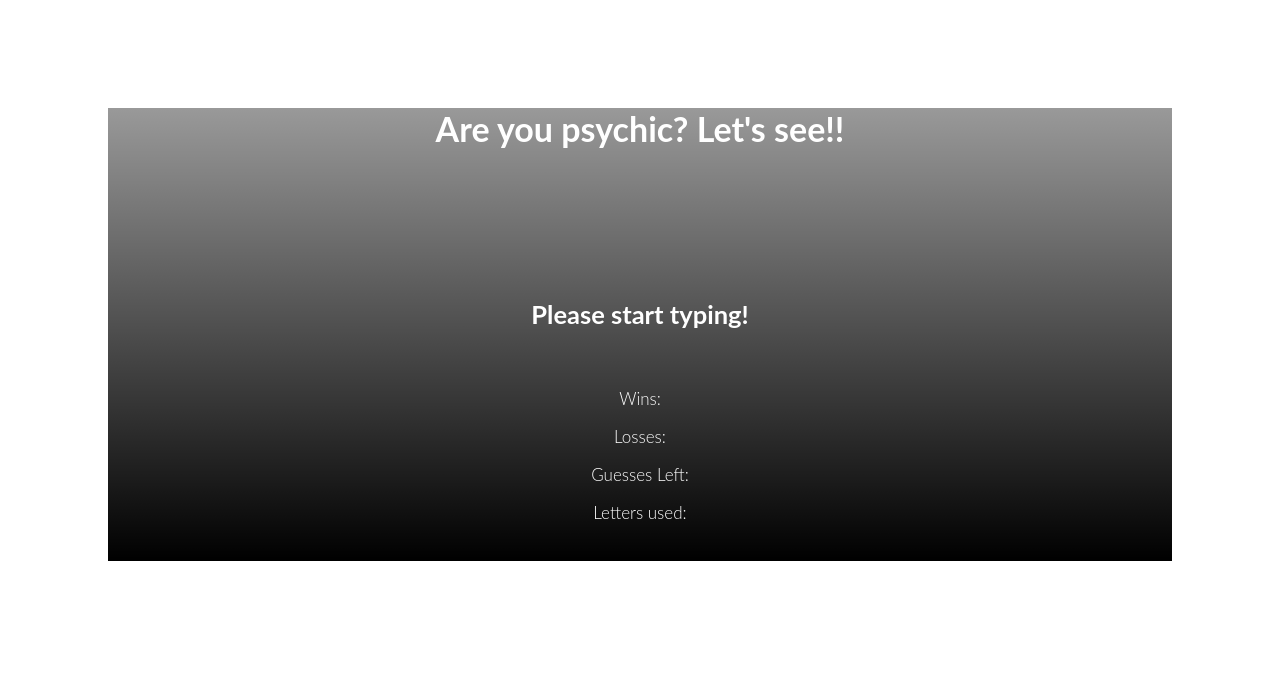
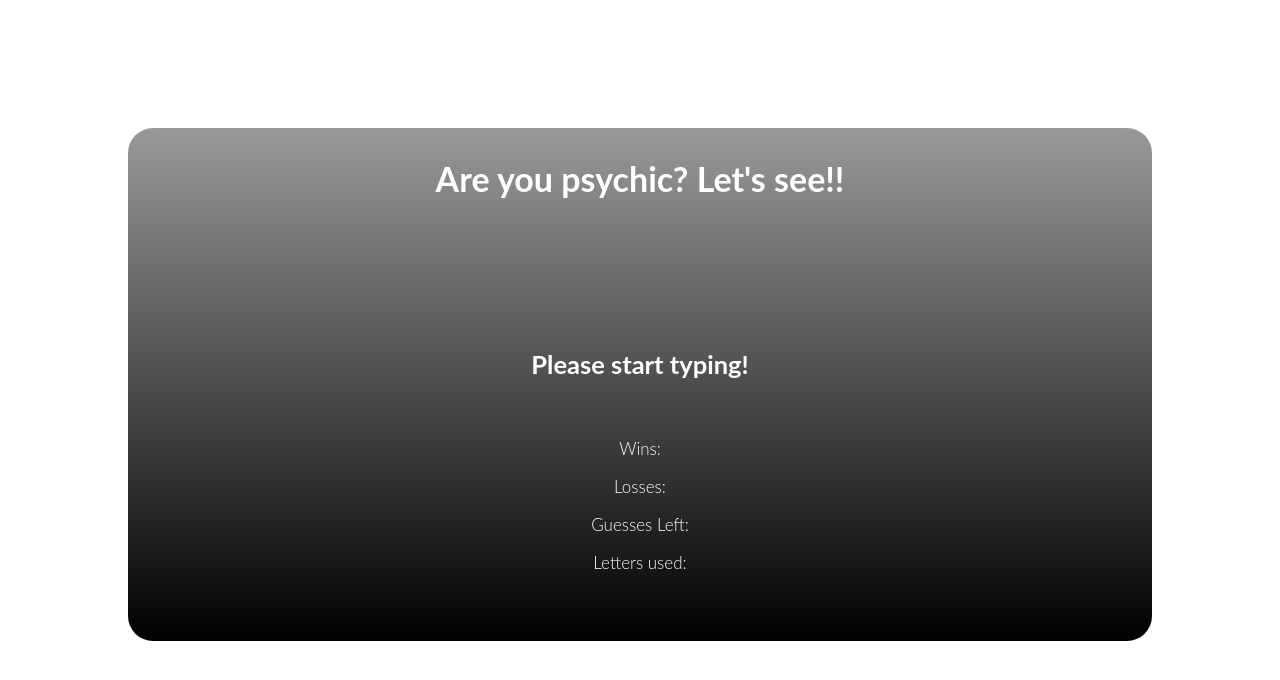
Before and after one commit to sajad1993gh/psychic, a plain HTML site: page index.html in a window 1280 px wide. Drawn offline with Linux system fonts and the light colour scheme.

Commit message:
more css

```diff
--- a/main.css
+++ b/main.css
@@ -1,23 +1,18 @@
 #game {
     text-align: center;
     color: rgba(255, 255, 255, 1);
-    padding: 100px;
-    bottom: 200;
+    padding: 120px;
     margin: 0;
     height: 30px;
 }
 
 body {
-    color: white;
     background: url("psychic.jpg");
     background-size: cover;
-    background-position: justify;
-    background: absolute;
     font-family: 'Lato', sans-serif;
     /* OPTIONAL: Google Fonts - base font */
     font-weight: 300;
     font-size: 17px;
-    color: #555;
 }
 
 ul {
@@ -34,7 +29,10 @@ h1 {
 }
 
 .list {
+    padding-top: 30px;
+    padding-bottom: 30px;
     background: -webkit-linear-gradient(bottom, rgba(0, 0, 0, 1), rgba(0, 0, 0, .4));
     background: -webkit-linear-gradient(bottom, rgba(0, 0, 0, 1), rgba(0, 0, 0, .4));
     background: -moz-linear-gradient(bottom, rgba(0, 0, 0, 1), rgba(0, 0, 0, .4));
+    border-radius: 25px;
 }
```
